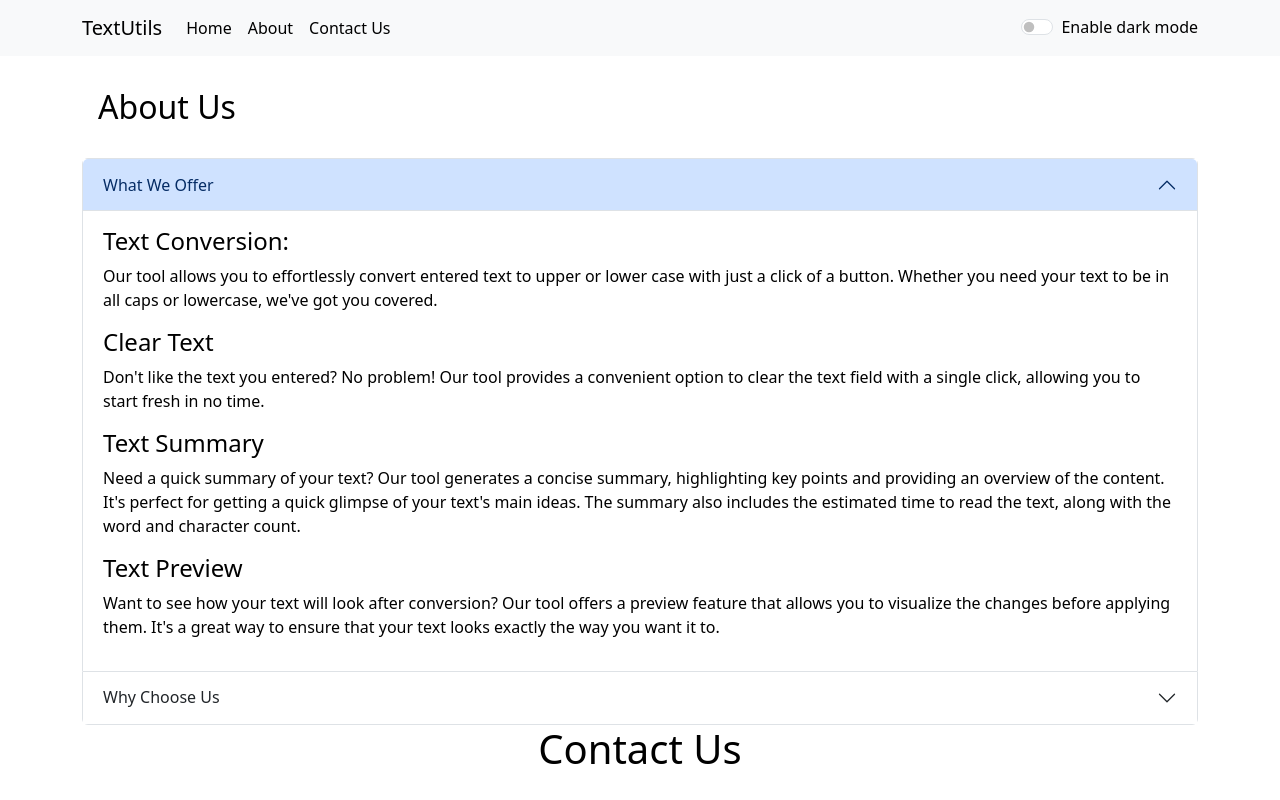
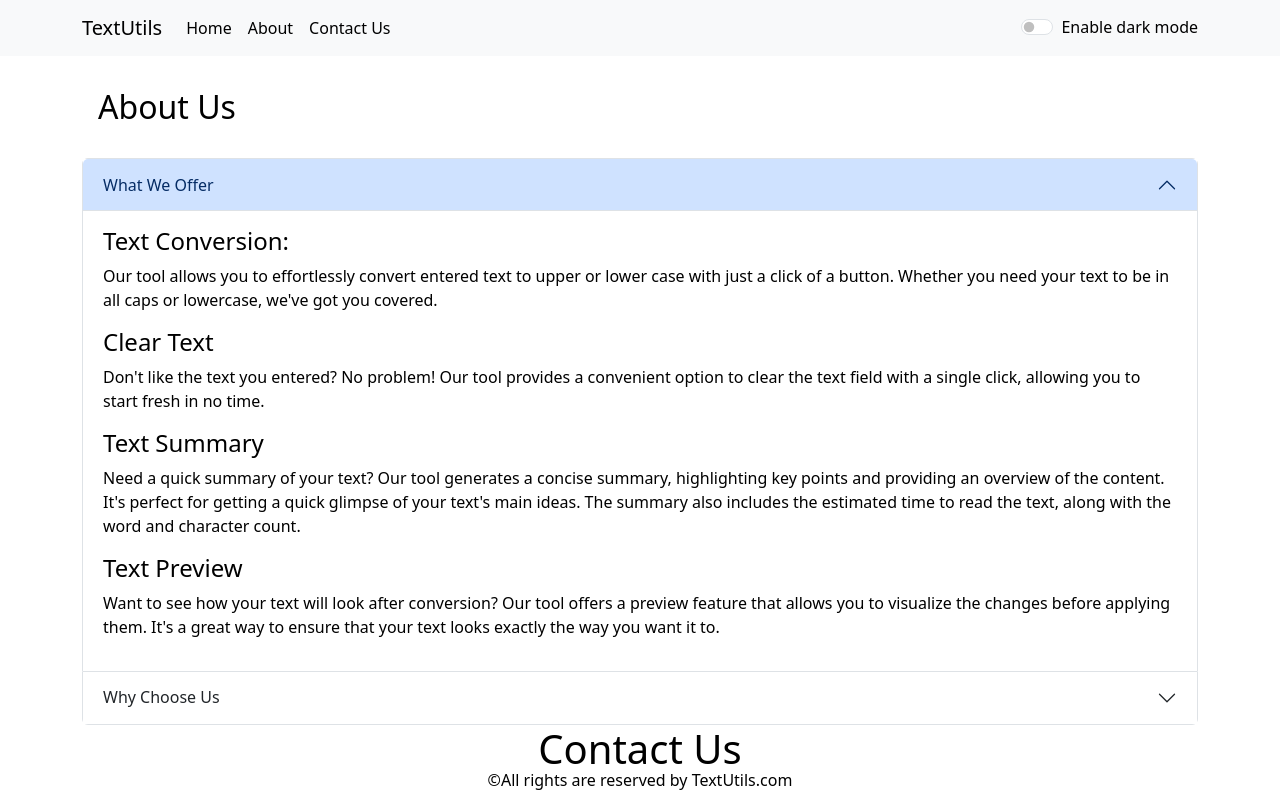
Before and after one commit to FatimaAli19/TextUtils_website, a React (Create React App) app: page /about in a window 1280 px wide. Shown: the top 800 px of the page. Built offline with nearby package versions, Linux system fonts and the light colour scheme.

Commit message:
create Footer  section

```diff
--- a/src/App.js
+++ b/src/App.js
@@ -3,7 +3,7 @@ import NavBar from "./Components/NavBar";
 import About from "./Components/About";
 import ContactUs from "./ContactUs";
 import { useState } from "react";
-
+import Footer from "./Components/Footer";
 function App() {
   const [mode, setMode] = useState("light");
 
@@ -22,6 +22,7 @@ function App() {
       <NavBar mode={mode} toggleMode={toggleMode} />
       <About mode={mode} toggleMode={toggleMode} />
       <ContactUs mode={mode} />
+      <Footer mode={mode} toggleMode={toggleMode}/>
     </>
   );
 }
--- a/src/Components/Footer.jsx
+++ b/src/Components/Footer.jsx
@@ -0,0 +1,18 @@
+
+export default function Footer(props) {
+    const myStyle = {
+      color: `${props.mode === "light" ? "black" : "white"}`,
+      backgroundColor: `${props.mode === "light" ? "white" : "#1e3021"}`,
+      textAlign: 'center',
+      position: 'fixed',
+      left: '0',
+      bottom: '0',
+      width: '100%'
+
+    };
+    return (
+      <div style={myStyle} className="mt-5 mb-2">
+         <span>&copy;All rights are reserved by TextUtils.com</span>
+      </div>
+    );
+  }
```
